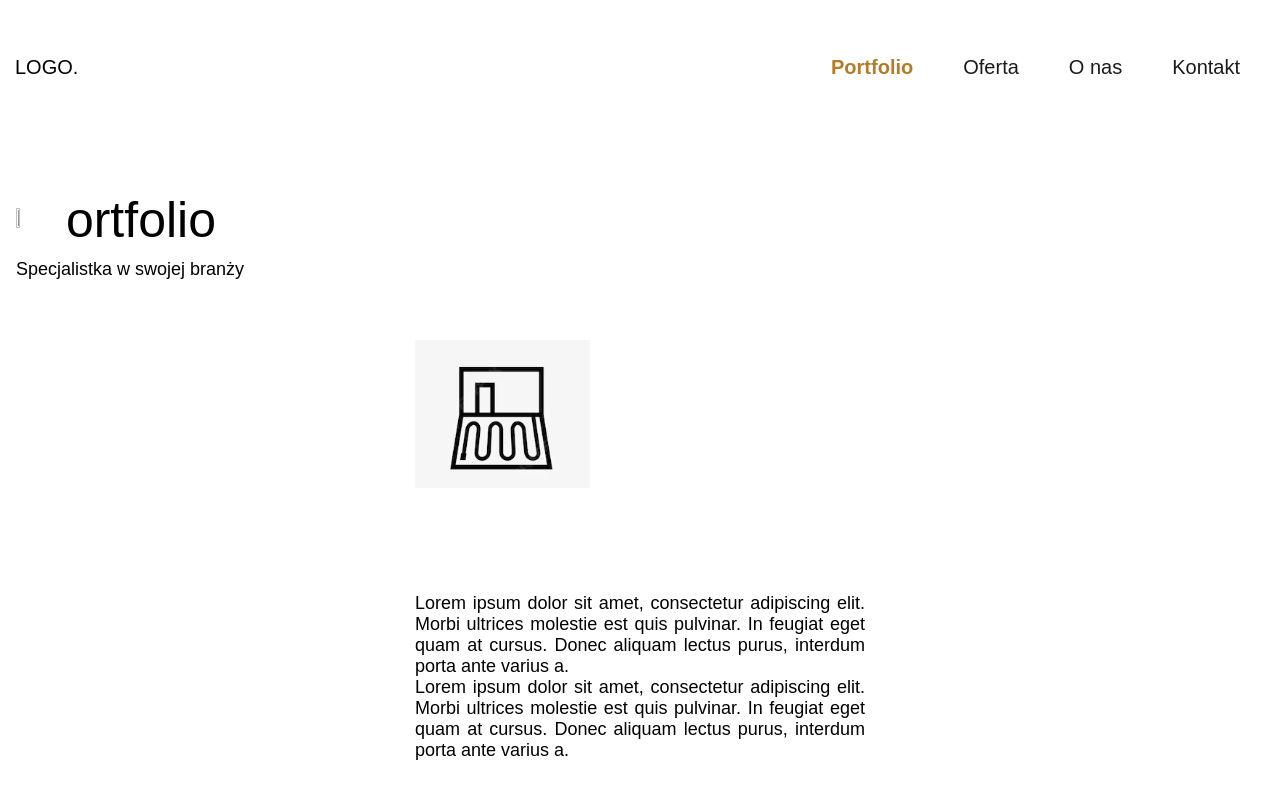
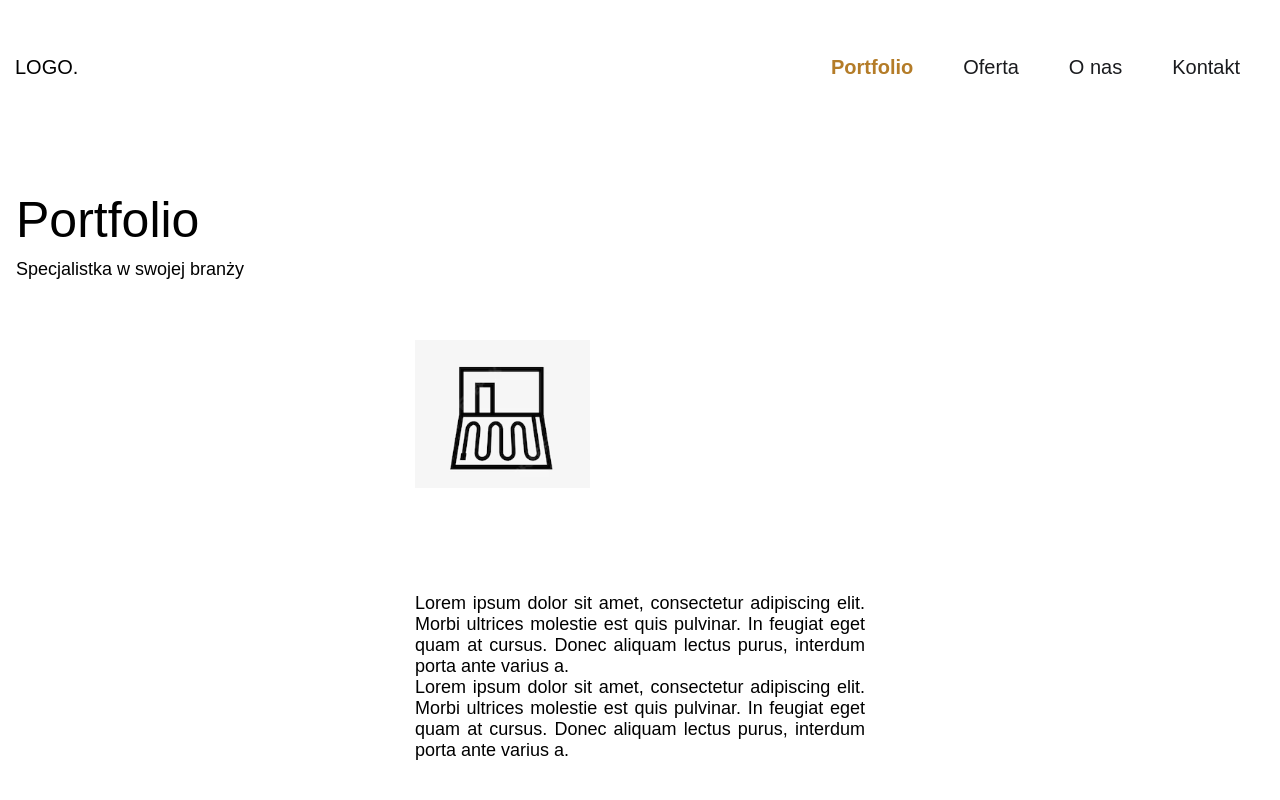
Before and after one commit to daisygith/website_example1, a website: page portfolio.html in a window 1280 px wide. Shown: the top 800 px of the page. Drawn offline with nearby package versions, Linux system fonts and the light colour scheme; files that its build step writes are made by us from their sources; files whose address does not match are found by name.

Commit message:
change in appearance

```diff
--- a/portfolio.html
+++ b/portfolio.html
@@ -28,8 +28,7 @@
                     <div class="page-2-title">
                         <div class="elements-page-container">
                             <div class="pages-title-container">
-                                <img src="../images/Heating_P.png" alt="">
-                                <h2 class="title-element">ortfolio</h2>
+                                <h2 class="title-element">Portfolio</h2>
                             </div>
                         </div>
                         <div class="elements-page-container">
```
